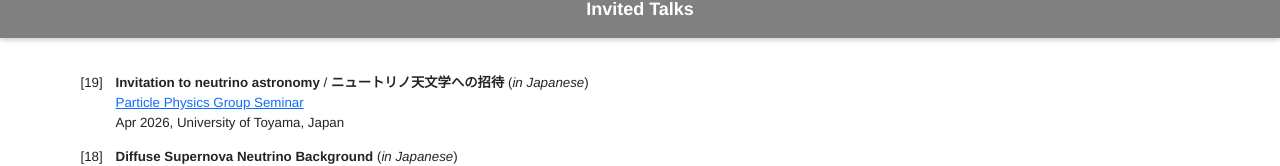
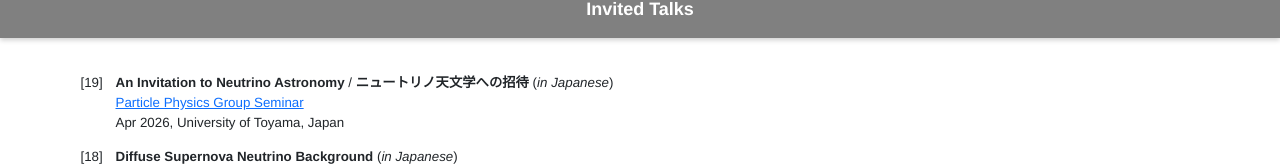
Before and after one commit to yashida1207/yosuke.ashida.website, a plain HTML site: page presen.html in a window 1280 px wide. Shown: the part 145-311 px from the top of the page. Drawn offline with nearby package versions, Linux system fonts and the light colour scheme.

Commit message:
Update presen.html

```diff
--- a/presen.html
+++ b/presen.html
@@ -64,7 +64,7 @@
       <p>
 	  <div class="pnum">[19]</div>
 	  <div class="ptitle">
-	    <b>Invitation to neutrino astronomy</b> / <b>ニュートリノ天文学への招待</b> (<i>in Japanese</i>)
+	    <b>An Invitation to Neutrino Astronomy</b> / <b>ニュートリノ天文学への招待</b> (<i>in Japanese</i>)
 	  </div>
 	  <div class="pinfo"><a href="http://www3.u-toyama.ac.jp/astropp/seminar.html">Particle Physics Group Seminar</a></div>
 	  <div class="pinfo">Apr 2026, University of Toyama, Japan</div>
```
